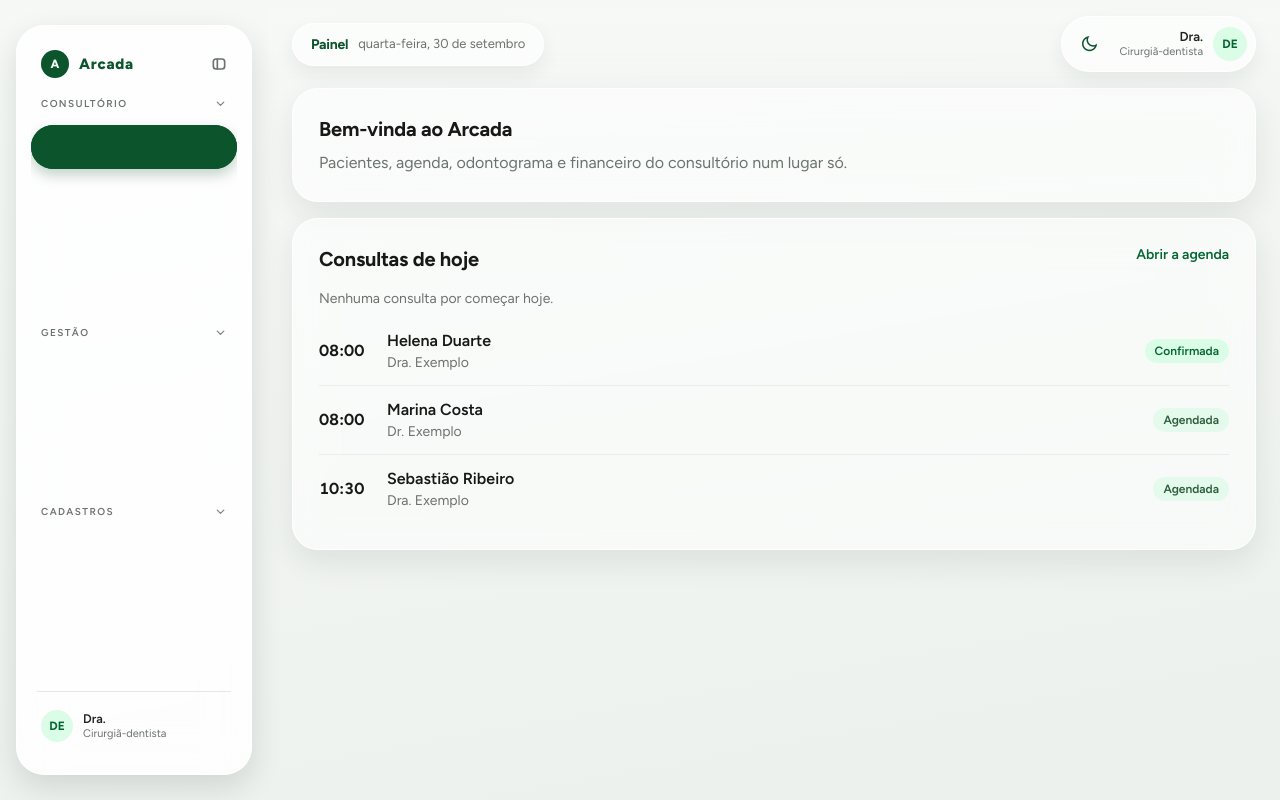
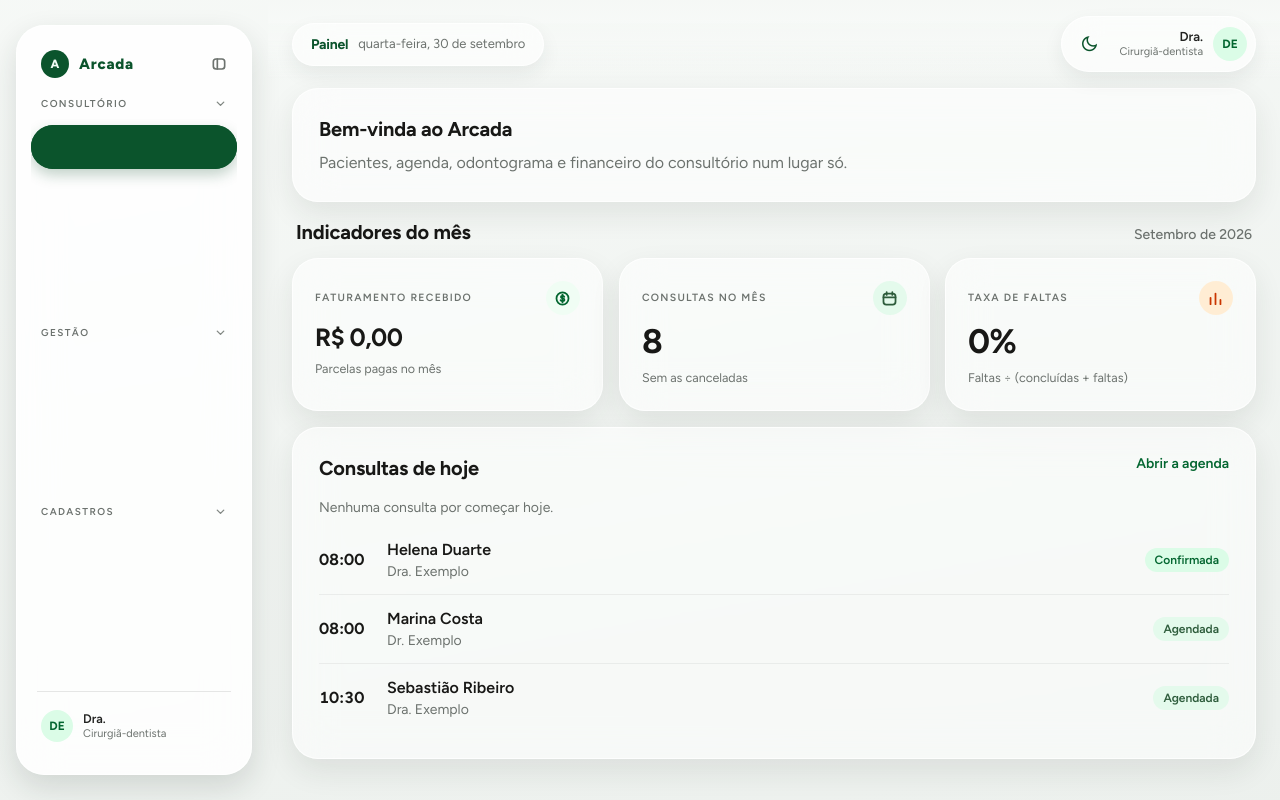
Before and after one commit to VictorNascimento14/Arcada, a React (Vite) app: page / in a window 1280 px wide. Built offline with nearby package versions, Linux system fonts and the light colour scheme.

Commit message:
feat(painel): mostrar o faturamento recebido, as consultas e a taxa de faltas do mês (#177)

```diff
--- /dev/null
+++ b/src/modulos/painel/IndicadoresDoMes.tsx
@@ -0,0 +1,80 @@
+import { useId } from "react";
+
+import { consultas, lancamentos } from "@/dados/colecoes";
+import { useColecao } from "@/dados/useColecao";
+import { formatarReais, type DataISO } from "@/dominio";
+import { AnimatedNumber, StatCard } from "@/ui";
+
+import { consultasDoMes, faturamentoRecebido, mesDe, taxaDeFaltas } from "./indicadores";
+
+const percentual = new Intl.NumberFormat("pt-BR", { style: "percent", maximumFractionDigits: 1 });
+
+/**
+ * Os indicadores do mês de `hoje`: o faturamento recebido, as consultas e a taxa de faltas, cada um num cartão. Só lê
+ * as coleções; a regra de cada número mora em `indicadores.ts`.
+ */
+export default function IndicadoresDoMes({ hoje }: { hoje: DataISO }) {
+  const titulo = useId();
+  const mes = mesDe(hoje);
+  const todosLancamentos = useColecao(lancamentos);
+  const todasConsultas = useColecao(consultas);
+  const recebido = faturamentoRecebido(todosLancamentos, mes);
+  const total = consultasDoMes(todasConsultas, mes);
+  const faltas = taxaDeFaltas(todasConsultas, mes);
+  const nomeDoMes = new Date(Number(mes.slice(0, 4)), Number(mes.slice(5, 7)) - 1).toLocaleDateString("pt-BR", {
+    month: "long",
+    year: "numeric",
+  });
+
+  return (
+    <section aria-labelledby={titulo}>
+      <div className="mb-3 flex items-baseline justify-between gap-3 px-1">
+        <h2 id={titulo} className="text-xl font-bold tracking-[-0.01em] text-foreground-950">
+          Indicadores do mês
+        </h2>
+        <span className="text-sm font-medium text-foreground-500 first-letter:uppercase">{nomeDoMes}</span>
+      </div>
+      <ul className="grid gap-4 sm:grid-cols-2 lg:grid-cols-3">
+        <li>
+          <StatCard
+            className="h-full"
+            label="Faturamento recebido"
+            icon="coin"
+            compact
+            value={<AnimatedNumber value={recebido} format={(n) => formatarReais(Math.round(n))} />}
+            foot="Parcelas pagas no mês"
+          />
+        </li>
+        <li>
+          <StatCard
+            className="h-full"
+            label="Consultas no mês"
+            icon="calendar"
+            tone="mint"
+            value={<AnimatedNumber value={total} />}
+            foot="Sem as canceladas"
+          />
+        </li>
+        <li>
+          <StatCard
+            className="h-full"
+            label="Taxa de faltas"
+            icon="chart"
+            tone="amber"
+            value={
+              faltas === null ? (
+                <>
+                  <span aria-hidden="true">—</span>
+                  <span className="sr-only">Sem dados</span>
+                </>
+              ) : (
+                <AnimatedNumber value={faltas} format={percentual.format} />
+              )
+            }
+            foot={faltas === null ? "Nenhuma consulta concluída ou com falta no mês" : "Faltas ÷ (concluídas + faltas)"}
+          />
+        </li>
+      </ul>
+    </section>
+  );
+}
--- a/src/modulos/painel/Painel.tsx
+++ b/src/modulos/painel/Painel.tsx
@@ -4,6 +4,7 @@ import { GlassCard, PageShell } from "@/ui";
 
 import ConsultasDeHoje from "./ConsultasDeHoje";
 import { agoraISO } from "./hoje";
+import IndicadoresDoMes from "./IndicadoresDoMes";
 
 /**
  * O minuto de agora, `AAAA-MM-DDTHH:mm`. O painel fica aberto o dia inteiro: sem o relógio, a virada do dia e a
@@ -32,6 +33,7 @@ export default function Painel() {
             Pacientes, agenda, odontograma e financeiro do consultório num lugar só.
           </p>
         </GlassCard>
+        <IndicadoresDoMes hoje={agora.slice(0, 10)} />
         <ConsultasDeHoje agora={agora} />
       </main>
     </PageShell>
--- /dev/null
+++ b/src/modulos/painel/indicadores.ts
@@ -0,0 +1,37 @@
+/**
+ * Os indicadores do mês no painel: o que entrou, quantas consultas e quantas faltas. Regra pura: o mês vem de fora
+ * (`mesDe(hoje)`, com o `hoje` de `diaISO`), para o teste escolher qual. `toISOString()` fica de fora: à noite, no
+ * Brasil, ele já devolve o dia seguinte e, no último dia do mês, o mês seguinte.
+ */
+import { somarCentavos, type Centavos, type Consulta, type Lancamento } from "@/dominio";
+
+/** Um mês do calendário, `AAAA-MM` (ex.: `2026-09`). */
+export type MesISO = string;
+
+/** O mês de um dia (`AAAA-MM-DD`) ou de um horário (`AAAA-MM-DDTHH:mm`): os sete primeiros caracteres. */
+export const mesDe = (data: string): MesISO => data.slice(0, 7);
+
+/**
+ * O faturamento recebido em `mes`: a soma das parcelas com `pagoEm` dentro dele, seja qual for o vencimento — a paga
+ * em atraso conta no mês em que o dinheiro entrou. A parcela em aberto não entra, nem a paga em outro mês.
+ */
+export function faturamentoRecebido(lancamentos: readonly Lancamento[], mes: MesISO): Centavos {
+  return somarCentavos(...lancamentos.filter((l) => l.pagoEm !== undefined && mesDe(l.pagoEm) === mes).map((l) => l.valor));
+}
+
+/** As consultas de `mes`, sem as canceladas: a cancelada libera o horário e não conta, como na grade da agenda. */
+export function consultasDoMes(consultas: readonly Consulta[], mes: MesISO): number {
+  return consultas.filter((c) => mesDe(c.inicio) === mes && c.situacao !== "cancelada").length;
+}
+
+/**
+ * A taxa de faltas de `mes`, de 0 a 1: faltou ÷ (concluída + faltou). Só conta a consulta que já terminou de um dos
+ * dois jeitos; a que ainda vai acontecer, a que está em atendimento e a cancelada ficam de fora. Sem nenhuma das duas
+ * não há base e a taxa é `null`: nenhuma falta em nenhuma consulta não é 0%.
+ */
+export function taxaDeFaltas(consultas: readonly Consulta[], mes: MesISO): number | null {
+  const doMes = consultas.filter((c) => mesDe(c.inicio) === mes);
+  const faltou = doMes.filter((c) => c.situacao === "faltou").length;
+  const base = faltou + doMes.filter((c) => c.situacao === "concluida").length;
+  return base === 0 ? null : faltou / base;
+}
```
Also changed, not shown: 2 other files (tests, documents, lock files or other folders).
